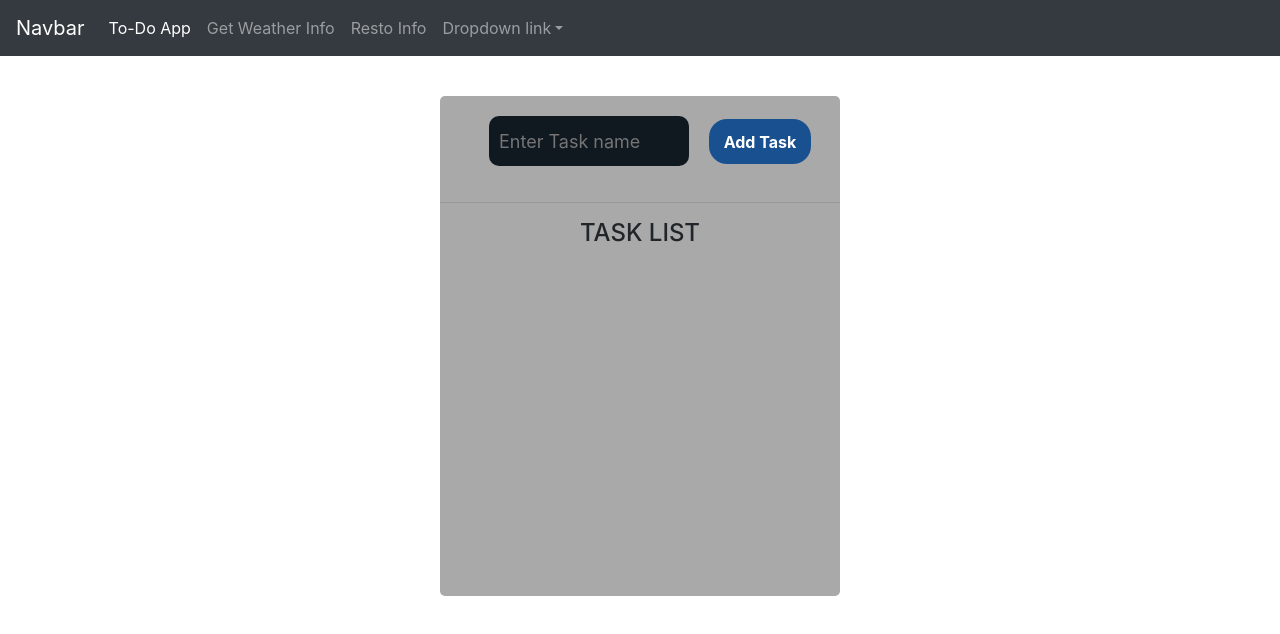
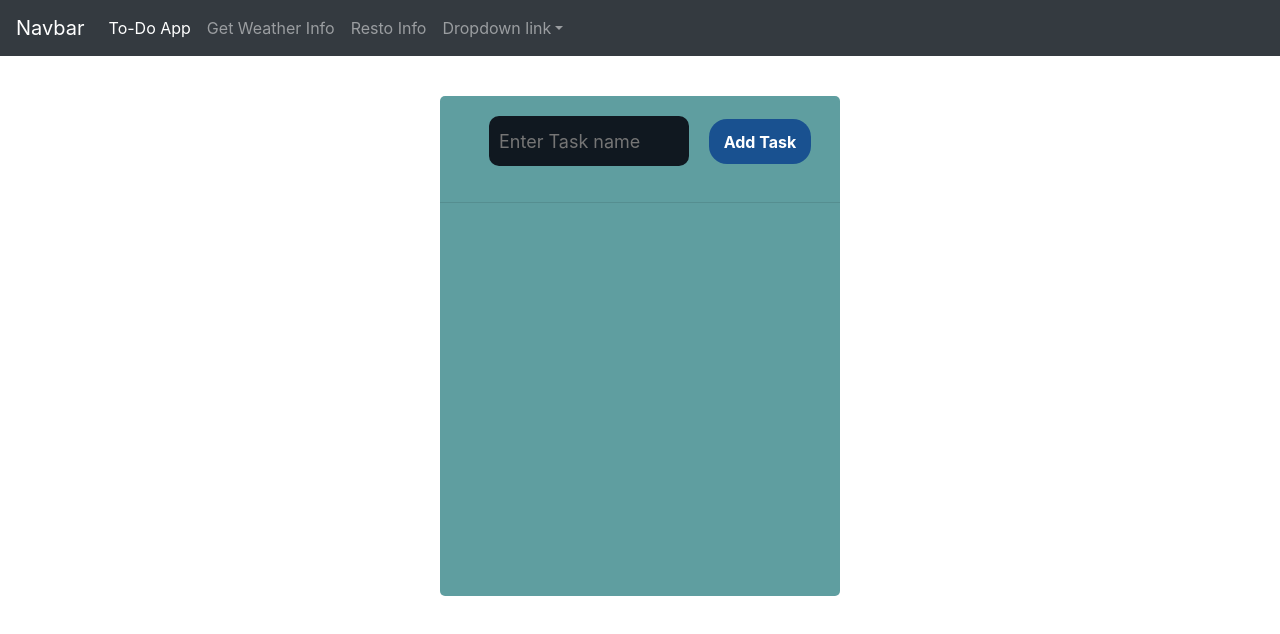
Before and after one commit to rohitgore/React_App, a React (Create React App) app: page /Todo in a window 1280 px wide. Shown: the top 634 px of the page. Built offline with nearby package versions, Linux system fonts and the light colour scheme.

Commit message:
new changes are done

```diff
--- a/public/index.html
+++ b/public/index.html
@@ -2,7 +2,6 @@
 <html lang="en">
   <head>
     <meta charset="utf-8" />
-    <link rel="icon" href="%PUBLIC_URL%/favicon.ico" />
     <meta name="viewport" content="width=device-width, initial-scale=1" />
     <meta name="theme-color" content="#000000" />
     <meta
@@ -24,7 +23,7 @@
       work correctly both with client-side routing and a non-root public URL.
       Learn how to configure a non-root public URL by running `npm run build`.
     -->
-    <title>React App</title>
+    <title>T-do , Weather App</title>
   </head>
   <body>
     <noscript>You need to enable JavaScript to run this app.</noscript>
--- a/src/Component/Taskinfo.scss
+++ b/src/Component/Taskinfo.scss
@@ -1,6 +1,6 @@
 .formstyle
 {
-    background-color: darkgrey;
+    background-color: cadetblue;
     // background-color: black;
     min-height: 500px;
     width: 400px;
--- a/src/Component/Taskitems.scss
+++ b/src/Component/Taskitems.scss
@@ -6,8 +6,9 @@
     width: 300px;
     height: 50px;
     font-size: 18px;
-    margin: 20px auto;
+    margin: 15px auto;
     border-radius: 5px;
+    padding: 3px;
 
     p{
         // padding: 10px;
@@ -24,7 +25,7 @@
     .ipvalue
     {
         background-color: transparent;
-        font-size: 16px;
+        font-size: 18px;
         padding: 5px;
         // color: white;
         color: black;
--- a/src/Component/Taskitems.tsx
+++ b/src/Component/Taskitems.tsx
@@ -16,8 +16,8 @@ export default class Taskitems extends Component<List>
         return (
             <div>
                 <hr/>
-                <h4 className="heading">TASK LIST</h4>
-
+                {/* <h4 className="heading">TASK LIST</h4>
+                <hr/> */}
                 <div>{newList.map(details=><div className="Liststyle" key={details.key}><p>
                     <input className="ipvalue" type="text" value={details.name} key={details.key} onChange={(e)=>{this.props.setUpdate(e.target.value,details.key)}}/>
                 <span className="icon"><FontAwesomeIcon className="faicons" icon="trash" onClick={()=>this.props.deleteItem(details.key)}/></span></p>
```
